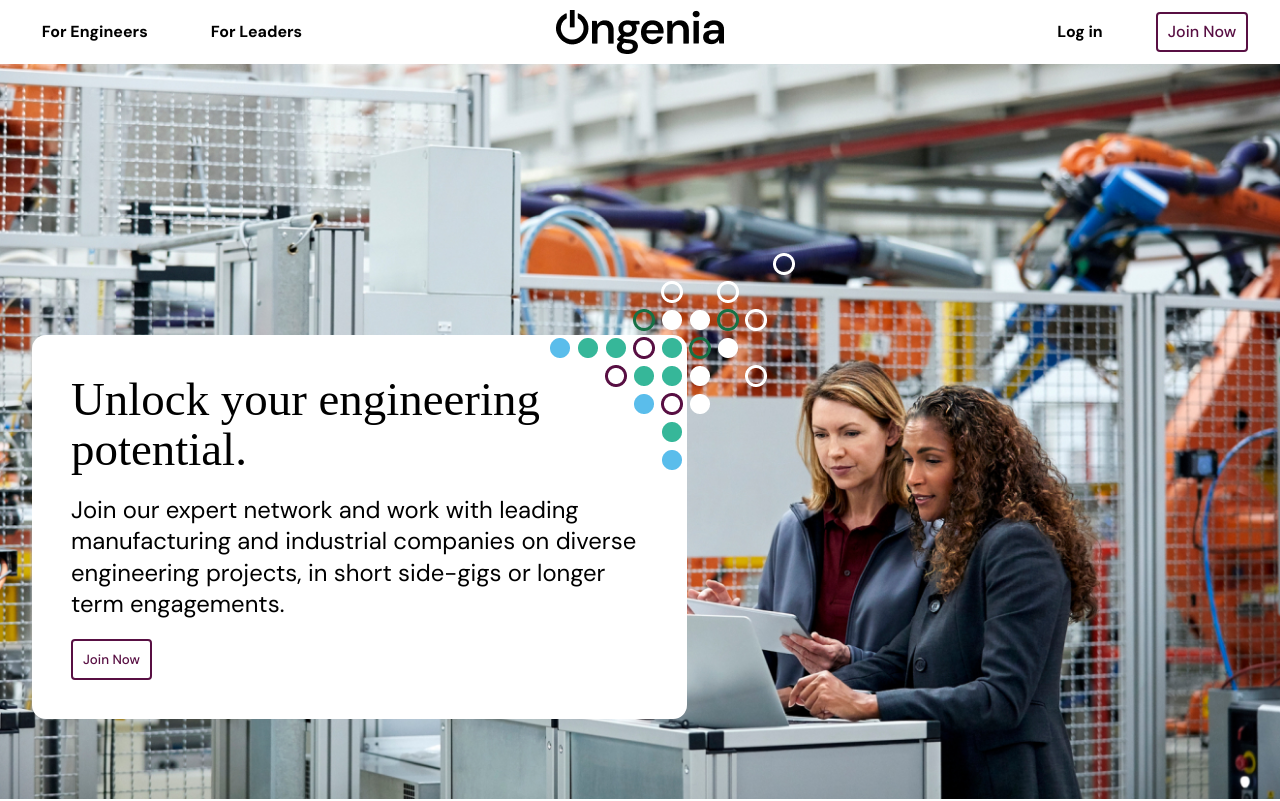
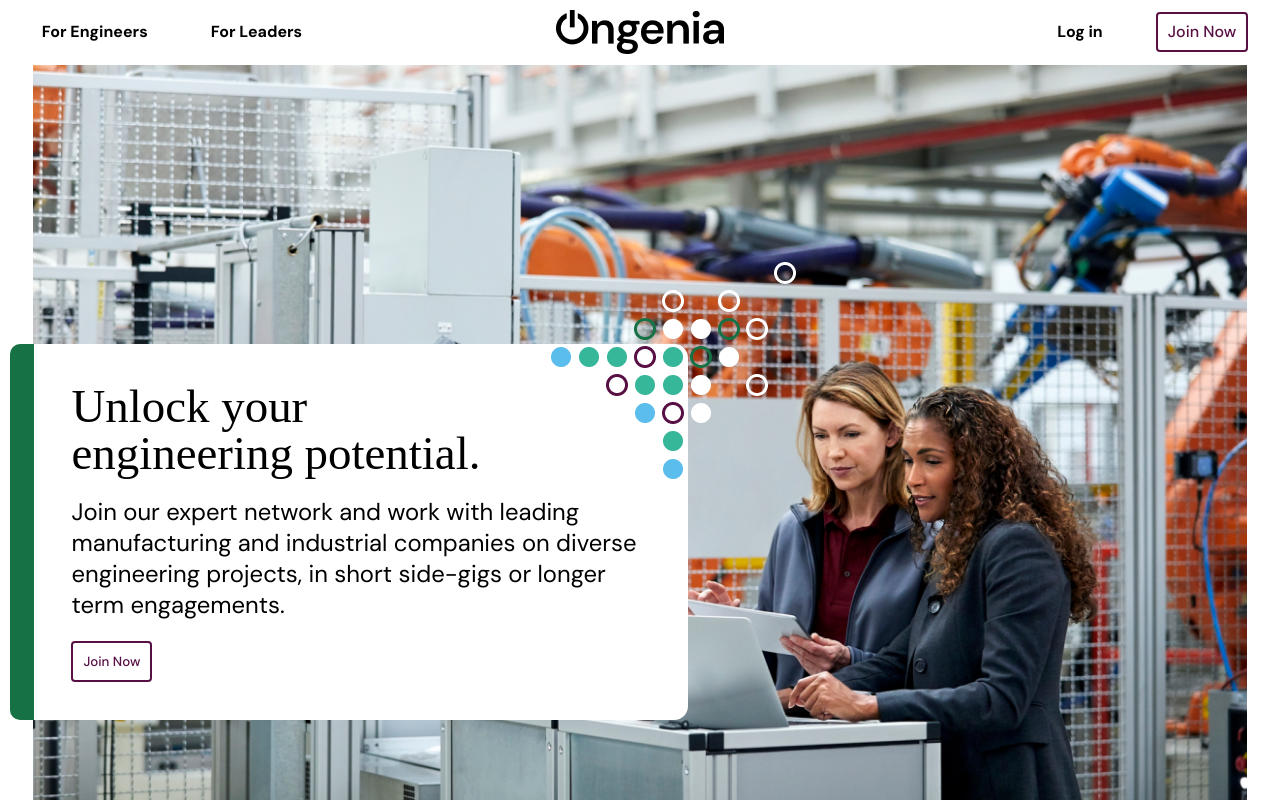
Before and after one commit to sanedidi/onegia, a React (Vite) app: page / in a window 1280 px wide. Built offline with nearby package versions, Linux system fonts and the light colour scheme.

Commit message:
update src/components/Hero/index.jsx and styles.module.scss

```diff
--- a/src/components/Hero/index.jsx
+++ b/src/components/Hero/index.jsx
@@ -7,8 +7,9 @@ const Hero = () => {
             <div className="container">
                 <div className={s.hero__wrapper}>
                     <div className={s.hero__content}>
+                        <div className={s.hero__border}></div>
                         <h2 className={s.hero__title}>
-                            Unlock your engineering potential.
+                            Unlock your <br /> engineering potential.
                         </h2>
                         <p className={s.hero__text}>
                             Join our expert network and work with leading manufacturing and
@@ -18,7 +19,7 @@ const Hero = () => {
                         <button>
                             Join Now
                         </button>
-                    <img className={s.hero__img} src={absImg} alt="" />
+                        <img className={s.hero__img} src={absImg} alt="" />
                     </div>
                 </div>
             </div>
--- a/src/components/Hero/styles.module.scss
+++ b/src/components/Hero/styles.module.scss
@@ -1,18 +1,19 @@
 .hero {
-    background-image: url('../../assets/img/iStock-1141648469\ 1.jpg');
-    background-position: center;
-    background-repeat: no-repeat;
-    background-size: cover;
-    width: 100vw;
-    height: calc(100vh - 65px);
-    position: relative;
+    padding: 1px;
 
     &__wrapper {
-        position: absolute;
-        bottom: clamp(5rem, 2.228rem - 13.86vw, 13.75rem);
+        background-image: url('../../assets/img/iStock-1141648469\ 1.jpg');
+        background-position: center;
+        background-repeat: no-repeat;
+        background-size: cover;
+        width: 100%;
+        height: calc(100vh - 65px);
+        position: relative;
     }
 
     &__content {
+        position: absolute;
+        bottom: clamp(5rem, 2.228rem - 13.86vw, 13.75rem);
         display: flex;
         flex-direction: column;
         align-items: start;
@@ -20,8 +21,16 @@
         background-color: #fff;
         width: 100%;
         max-width: 655px;
-        padding: clamp(1.25rem, 0.854rem + 1.98vw, 2.5rem);
-        border-radius: 14px;
+        padding: clamp(0.625rem, 0.031rem + 2.97vw, 2.5rem);
+        border-radius: 0 14px 14px 0;
+
+        @media (max-width:786px) {
+            position: absolute;
+            top: 50%;
+            left: 50%;
+            transform: translate(-50%, -50%);
+            border-radius: 14px;
+        }
 
         button {
             font-weight: 500;
@@ -30,21 +39,39 @@
             border-radius: 4px;
             background-color: #fff;
             padding: 10px;
+
+            @media (max-width:786px) {
+                width: 100%;
+            }
+        }
+    }
+
+    &__border {
+        background-color: #167145;
+        width: 24px;
+        height: 100%;
+        position: absolute;
+        bottom: clamp(0rem, 6.228rem - 14.86vw, 12.75rem);
+        left: -23px;
+        border-radius: 10px 0 0 10px;
+
+        @media (max-width:786px) {
+            display: none;
         }
     }
 
     &__title {
+        position: relative;
         font-family: DM Serif Display;
         font-size: clamp(1.625rem, 1.189rem + 2.18vw, 3rem);
         font-weight: 400;
-        line-height: 50px;
     }
 
     &__text {
         font-family: DM Sans;
         font-size: clamp(1.25rem, 1.171rem + 0.4vw, 1.5rem);
         font-weight: 400;
-        line-height: 31.25px;
+        line-height: 1.3;
     }
 
     &__img {
```
